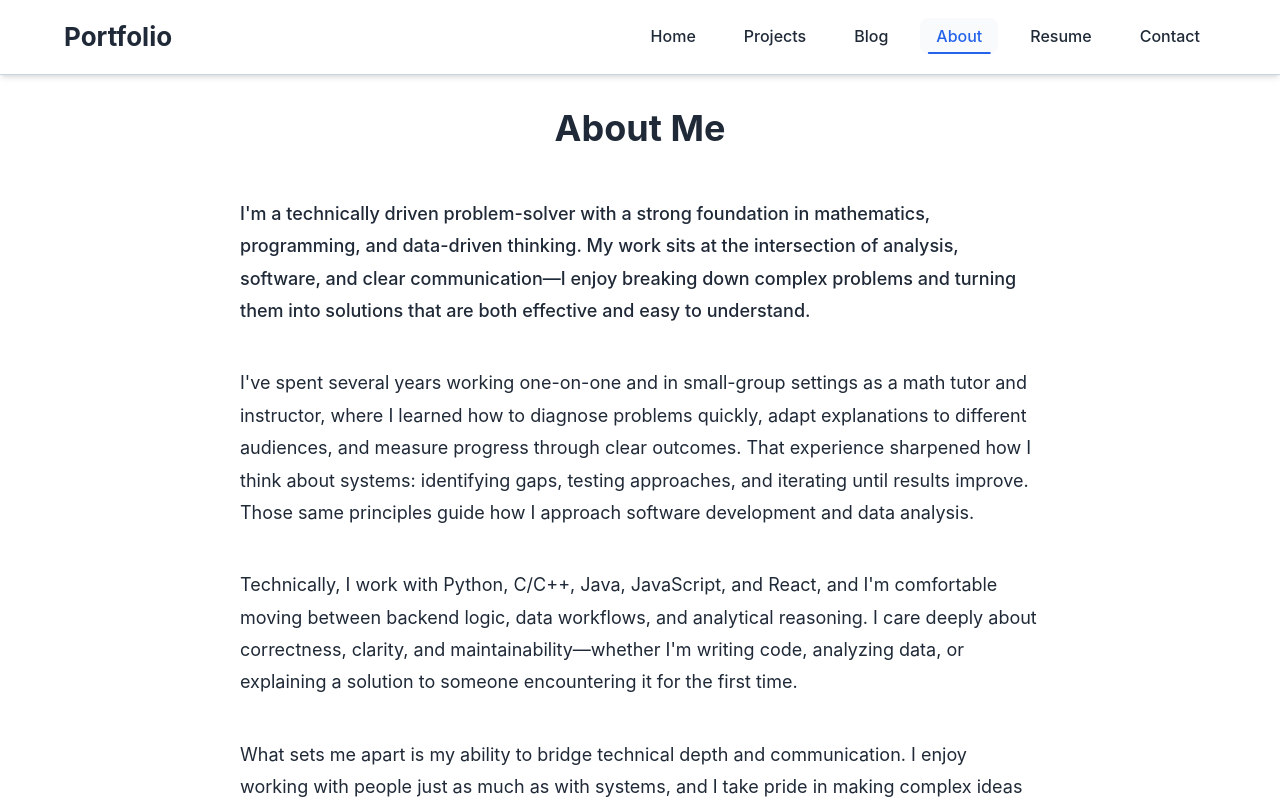
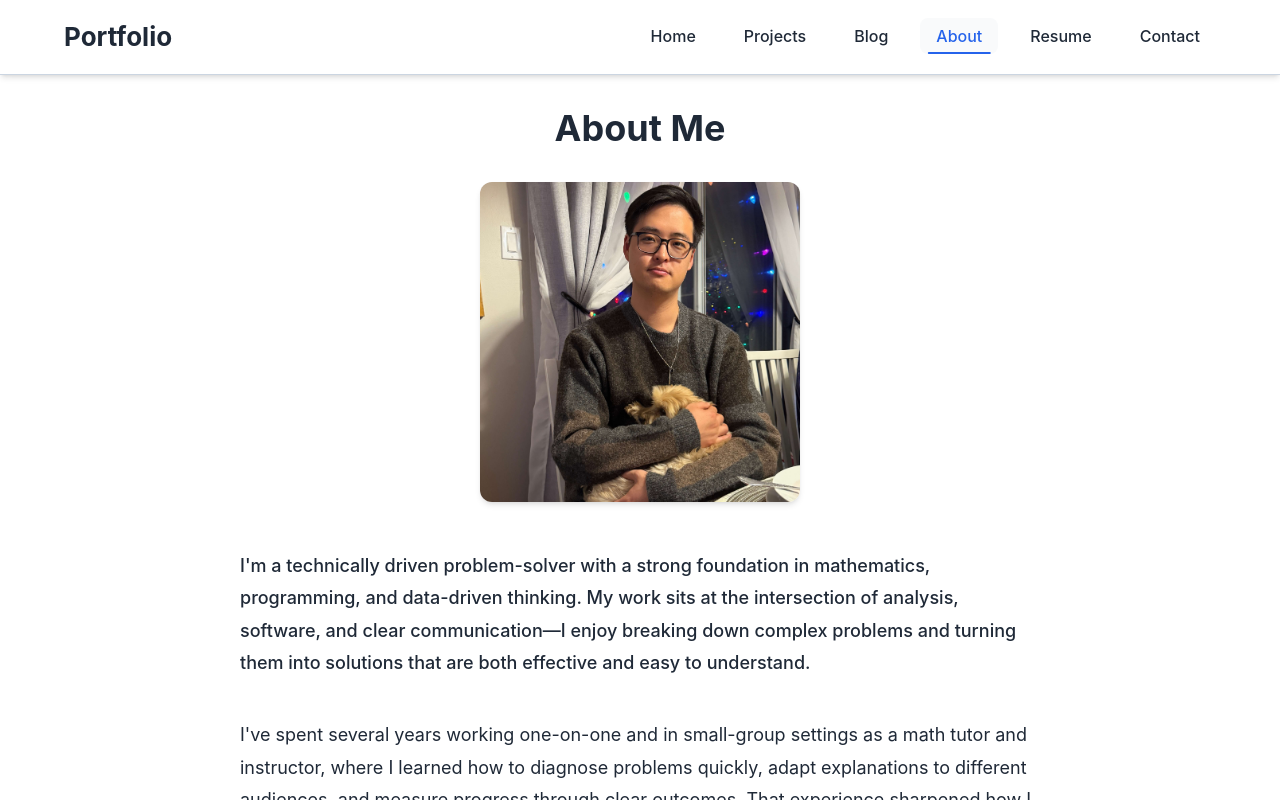
Before and after one commit to code-of-toad/code-of-toad.github.io, a React (Vite) app: page /about in a window 1280 px wide. Shown: the top 800 px of the page. Built offline with nearby package versions, Linux system fonts and the light colour scheme.

Commit message:
Add portrait to About Me page

```diff
--- a/src/pages/About.css
+++ b/src/pages/About.css
@@ -12,8 +12,23 @@
   font-size: var(--text-4xl);
   font-weight: var(--font-bold);
   color: var(--text-primary);
+  margin-bottom: var(--spacing-xl);
+  text-align: center;
+}
+
+.about-image-wrapper {
+  display: flex;
+  justify-content: center;
   margin-bottom: var(--spacing-2xl);
-  text-align: center;
+}
+
+.about-portrait {
+  max-width: 320px;
+  width: 100%;
+  height: auto;
+  border-radius: var(--radius-lg);
+  box-shadow: var(--shadow-md);
+  object-fit: cover;
 }
 
 .about-content {
--- a/src/pages/About.jsx
+++ b/src/pages/About.jsx
@@ -5,7 +5,14 @@ function About() {
     <div className="page about-page">
       <div className="about-container">
         <h1 className="about-title">About Me</h1>
-
+        <div className="about-image-wrapper">
+          <img
+            src={`${import.meta.env.BASE_URL}about_me_portrait.jpg`}
+            alt="Danny Han"
+            className="about-portrait"
+            loading="lazy"
+          />
+        </div>
         <div className="about-content">
           <p className="about-paragraph">
             I'm a technically driven problem-solver with a strong foundation in mathematics, programming, and data-driven thinking. My work sits at the intersection of analysis, software, and clear communication—I enjoy breaking down complex problems and turning them into solutions that are both effective and easy to understand.
```
Also changed, not shown: public/about_me_portrait.jpg (added).
